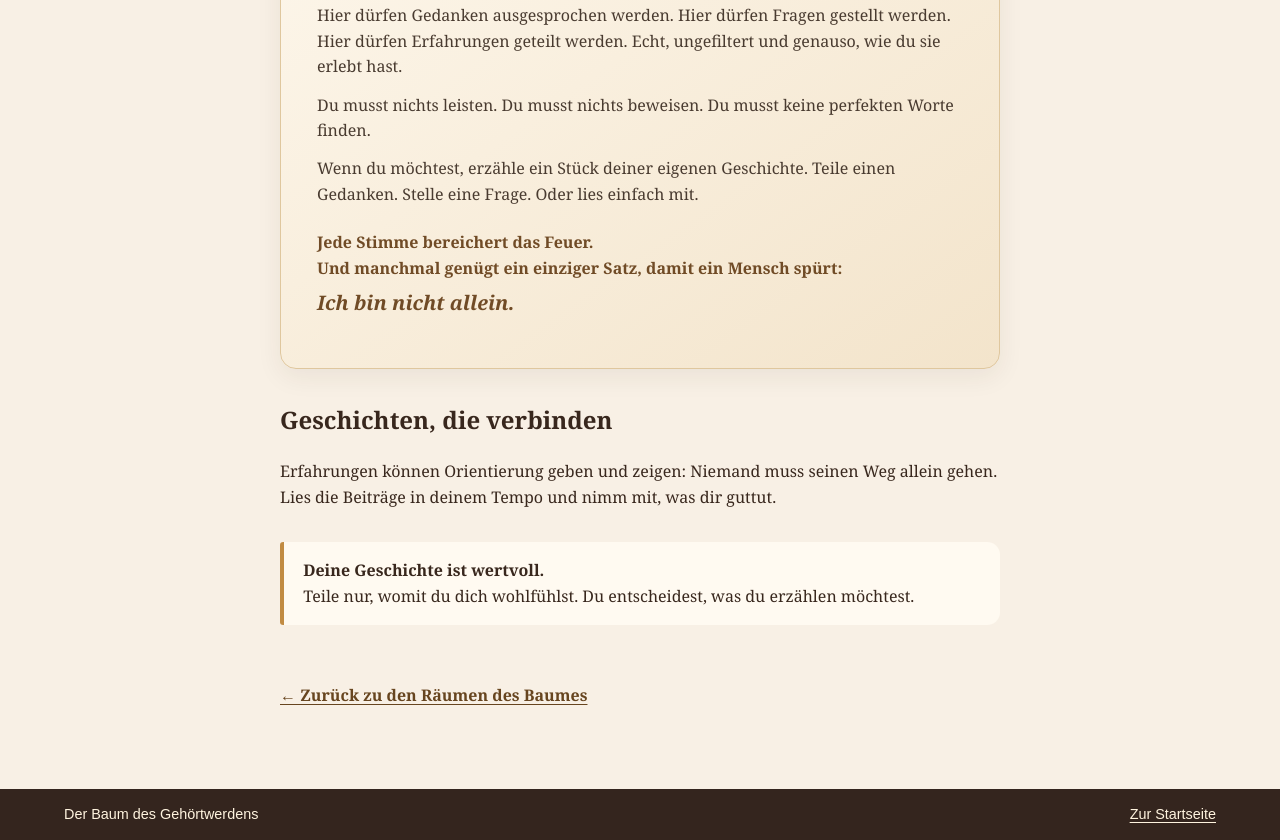
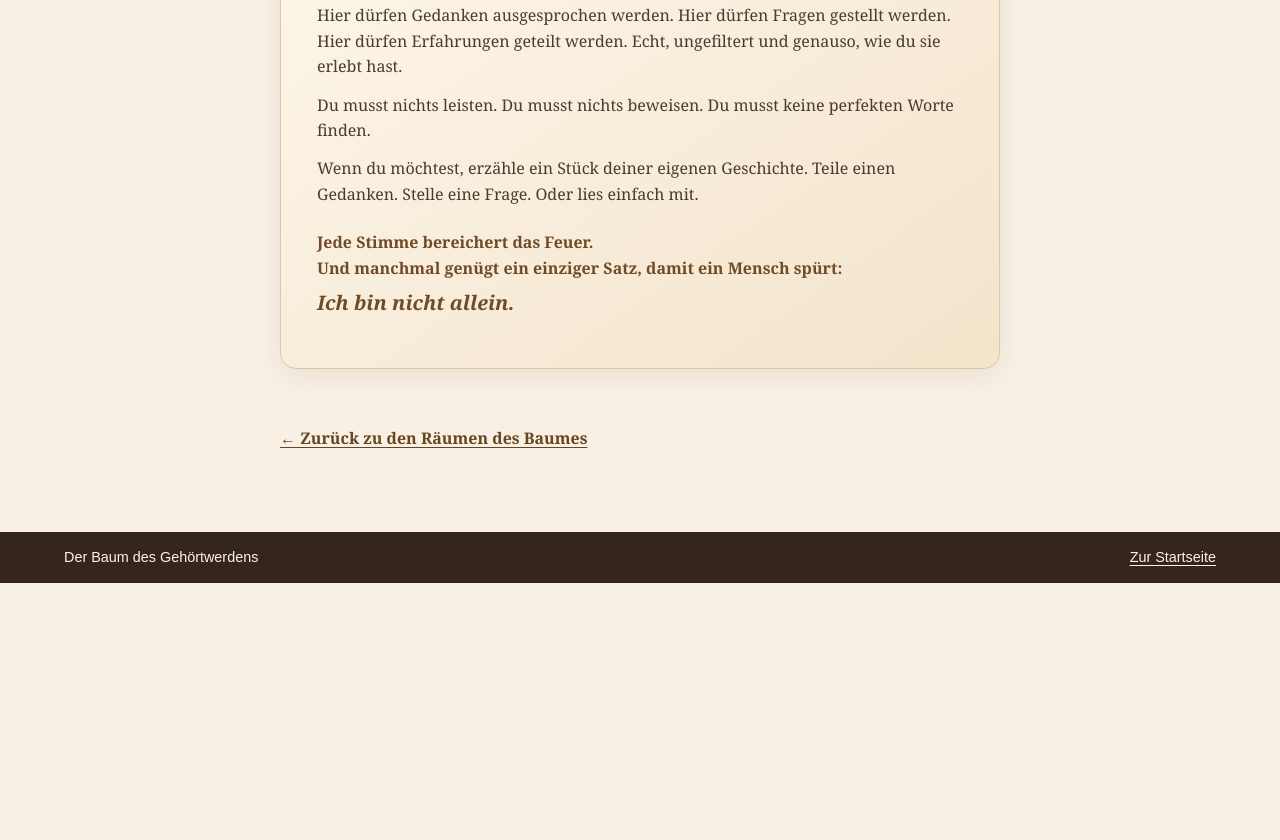
Before and after one commit to webersimone146-coder/baum-des-gehoertwerdens, a plain HTML site: page feuer/index.html in a window 1280 px wide. Shown: the part 536-1376 px from the top of the page. After the commit the page ends 1119 px from the top, so only its background shows below. Drawn offline with Linux system fonts and the light colour scheme.

Commit message:
Remove the extra Feuer blog intro sections, leaving the page title and framed story text

```diff
--- a/feuer/index.html
+++ b/feuer/index.html
@@ -39,9 +39,6 @@
         <p class="auftakt-schluss">Jede Stimme bereichert das Feuer.<br>Und manchmal genügt ein einziger Satz, damit ein Mensch spürt:<span class="letzter-satz">Ich bin nicht allein.</span></p>
       </section>
 
-      <h2>Geschichten, die verbinden</h2>
-      <p>Erfahrungen können Orientierung geben und zeigen: Niemand muss seinen Weg allein gehen. Lies die Beiträge in deinem Tempo und nimm mit, was dir guttut.</p>
-      <div class="hinweis"><strong>Deine Geschichte ist wertvoll.</strong><br>Teile nur, womit du dich wohlfühlst. Du entscheidest, was du erzählen möchtest.</div>
       <a class="ruecklink" href="../index.html#raeume">← Zurück zu den Räumen des Baumes</a>
     </article>
   </main>
```
